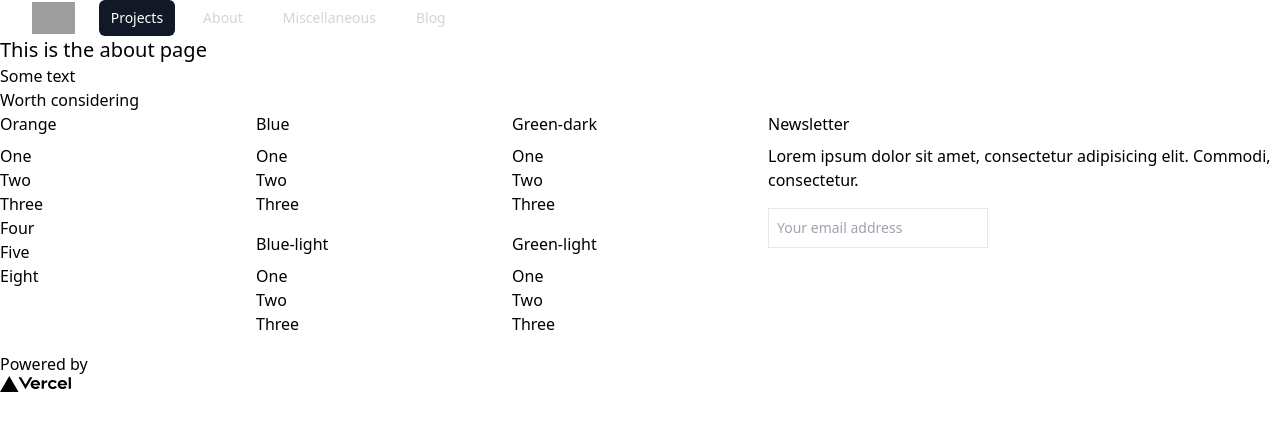
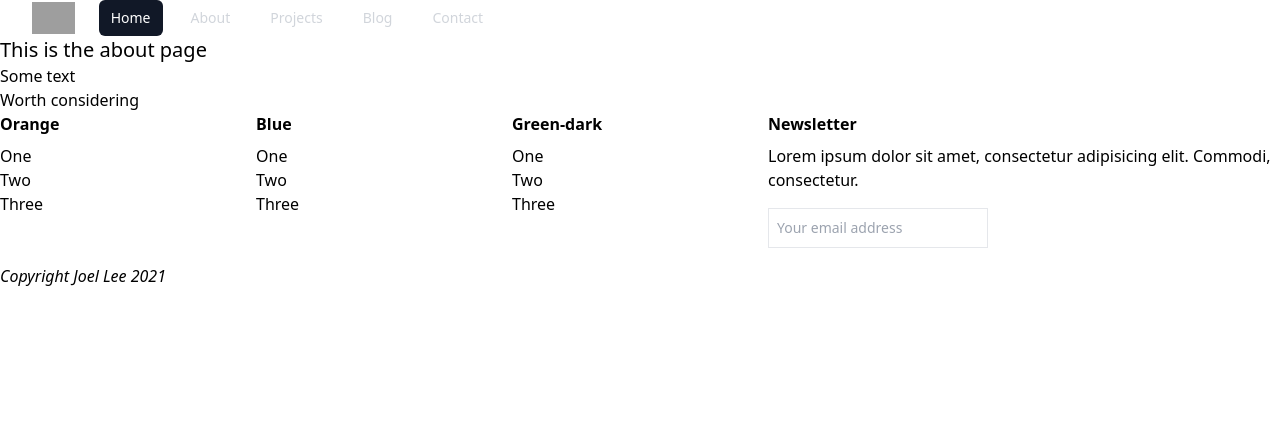
Before and after one commit to J0/portfolio, a Next.js app: page /about in a window 1280 px wide. Shown: the top 430 px of the page. Built offline with nearby package versions, Linux system fonts and the light colour scheme; grey boxes are pictures that could not be loaded.

Commit message:
Modify footer content, add copyright

```diff
--- a/components/Footer.jsx
+++ b/components/Footer.jsx
@@ -4,50 +4,34 @@ const Footer = () => {
             <div class="sm:flex mb-4">
 
                 <div className="sm:w-1/4 h-auto">
-                    <div className="text-orange mb-2">Orange</div>
+                    <div className="font-bold mb-2">Orange</div>
                     <ul className="list-reset leading-normal">
                         <li className="hover:text-orange text-grey-darker">One</li>
                         <li className="hover:text-orange text-grey-darker">Two</li>
                         <li className="hover:text-orange text-grey-darker">Three</li>
-                        <li className="hover:text-orange text-grey-darker">Four</li>
-                        <li className="hover:text-orange text-grey-darker">Five</li>
-                        <li className="hover:text-orange text-grey-darker">Eight</li>
                     </ul>
                 </div>
                 <div className="sm:w-1/4 h-auto sm:mt-0 mt-8">
-                    <div className="text-blue mb-2">Blue</div>
+                    <div className="font-bold mb-2">Blue</div>
                     <ul className="list-reset leading-normal">
                         <li className="hover:text-blue text-grey-darker">One</li>
                         <li className="hover:text-blue text-grey-darker">Two</li>
                         <li className="hover:text-blue text-grey-darker">Three</li>
                     </ul>
 
-                    <div className="text-blue-light mb-2 mt-4">Blue-light</div>
-                    <ul className="list-reset leading-normal">
-                        <li className="hover:text-blue-light text-grey-darker">One</li>
-                        <li className="hover:text-blue-light text-grey-darker">Two</li>
-                        <li className="hover:text-blue-light text-grey-darker">Three</li>
-                    </ul>
-
                 </div>
                 <div className="sm:w-1/4 h-auto sm:mt-0 mt-8">
-                    <div className="text-green-dark mb-2">Green-dark</div>
+                    <div className="font-bold mb-2">Green-dark</div>
                     <ul className="list-reset leading-normal">
                         <li className="hover:text-green-dark text-grey-darker">One</li>
                         <li className="hover:text-green-dark text-grey-darker">Two</li>
                         <li className="hover:text-green-dark text-grey-darker">Three</li>
                     </ul>
 
-                    <div className="text-green-light mb-2 mt-4">Green-light</div>
-                    <ul className="list-reset leading-normal">
-                        <li className="hover:text-green-light text-grey-darker">One</li>
-                        <li className="hover:text-green-light text-grey-darker">Two</li>
-                        <li className="hover:text-green-light text-grey-darker">Three</li>
-                    </ul>
 
                 </div>
                 <div class="sm:w-1/2 sm:mt-0 mt-8 h-auto">
-                    <div class="text-red-light mb-2">Newsletter</div>
+                    <div class="font-bold mb-2">Newsletter</div>
                     <p class="text-grey-darker leading-normal">Lorem ipsum dolor sit amet, consectetur adipisicing elit. Commodi, consectetur. </p>
                     <div class="mt-4 flex">
                         <input type="text" class="p-2 border border-grey-light round text-grey-dark text-sm h-auto" placeholder="Your email address"></input>
@@ -60,17 +44,10 @@ const Footer = () => {
                 href="https://vercel.com?utm_source=create-next-app&utm_medium=default-template&utm_campaign=create-next-app"
                 target="_blank"
                 rel="noopener noreferrer"
+                class="italic"
             >
-                Powered by{' '}
-                <img src="/vercel.svg" alt="Vercel Logo" className="h-4" />
+                Copyright Joel Lee 2021
             </a>
-
-
-
-
-
-
-
 
         </footer>
     )
--- a/components/Navbar.jsx
+++ b/components/Navbar.jsx
@@ -8,10 +8,11 @@ const Navbar = () => {
         </div>
         <div class="hidden sm:block sm:ml-6">
           <div class="flex space-x-4">
-            <a href="https://www.ajoellee.com" class="bg-gray-900 text-white px-3 py-2 rounded-md text-sm font-medium">Projects</a>
+            <a href="#" class="bg-gray-900 text-white px-3 py-2 rounded-md text-sm font-medium">Home</a>
             <a href="/about" class="text-gray-300 hover:bg-gray-700 hover:text-white px-3 py-2 rounded-md text-sm font-medium">About</a>
-            <a href="#" class="text-gray-300 hover:bg-gray-700 hover:text-white px-3 py-2 rounded-md text-sm font-medium">Miscellaneous</a>
+            <a href="#" class="text-gray-300 hover:bg-gray-700 hover:text-white px-3 py-2 rounded-md text-sm font-medium">Projects</a>
             <a href="https://www.ajoellee.com" class="text-gray-300 hover:bg-gray-700 hover:text-white px-3 py-2 rounded-md text-sm font-medium">Blog</a>
+            <a href="#" class="text-gray-300 hover:bg-gray-700 hover:text-white px-3 py-2 rounded-md text-sm font-medium">Contact</a>
           </div>
         </div>
       </div>
```
